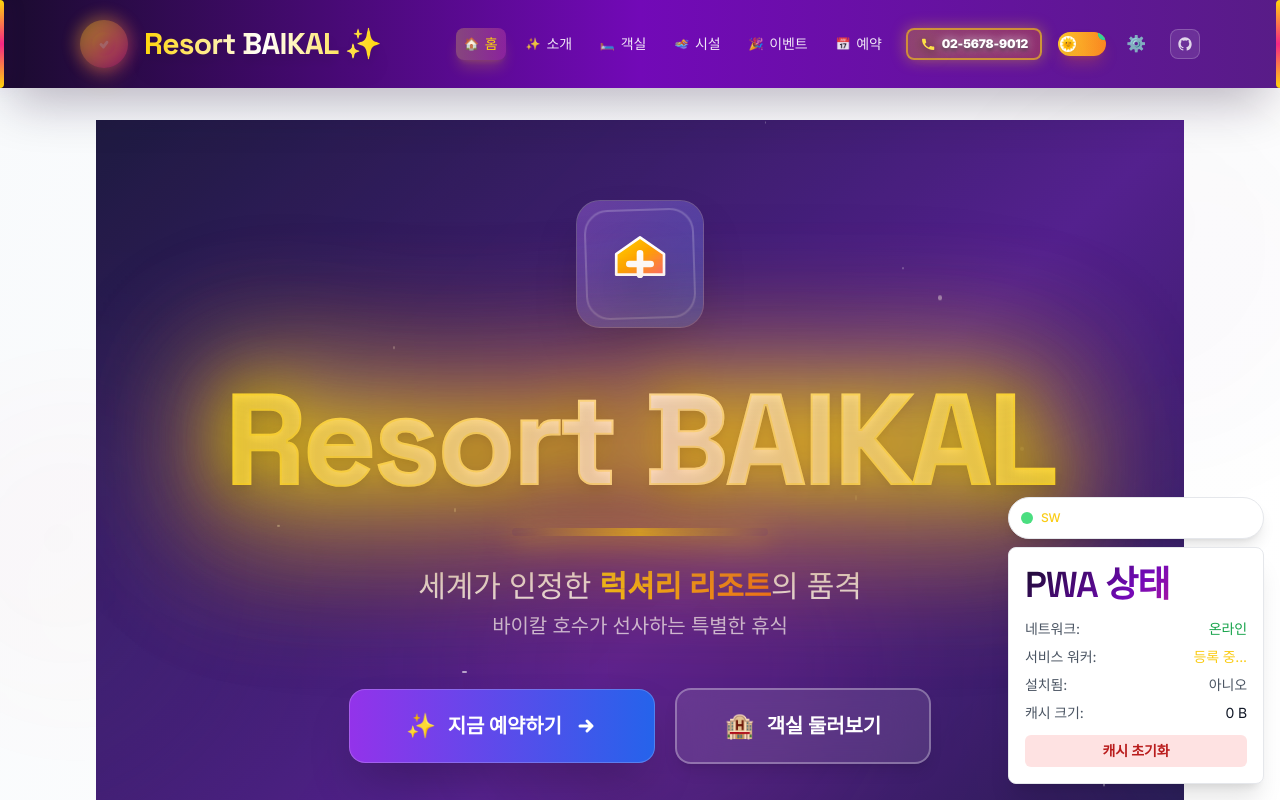
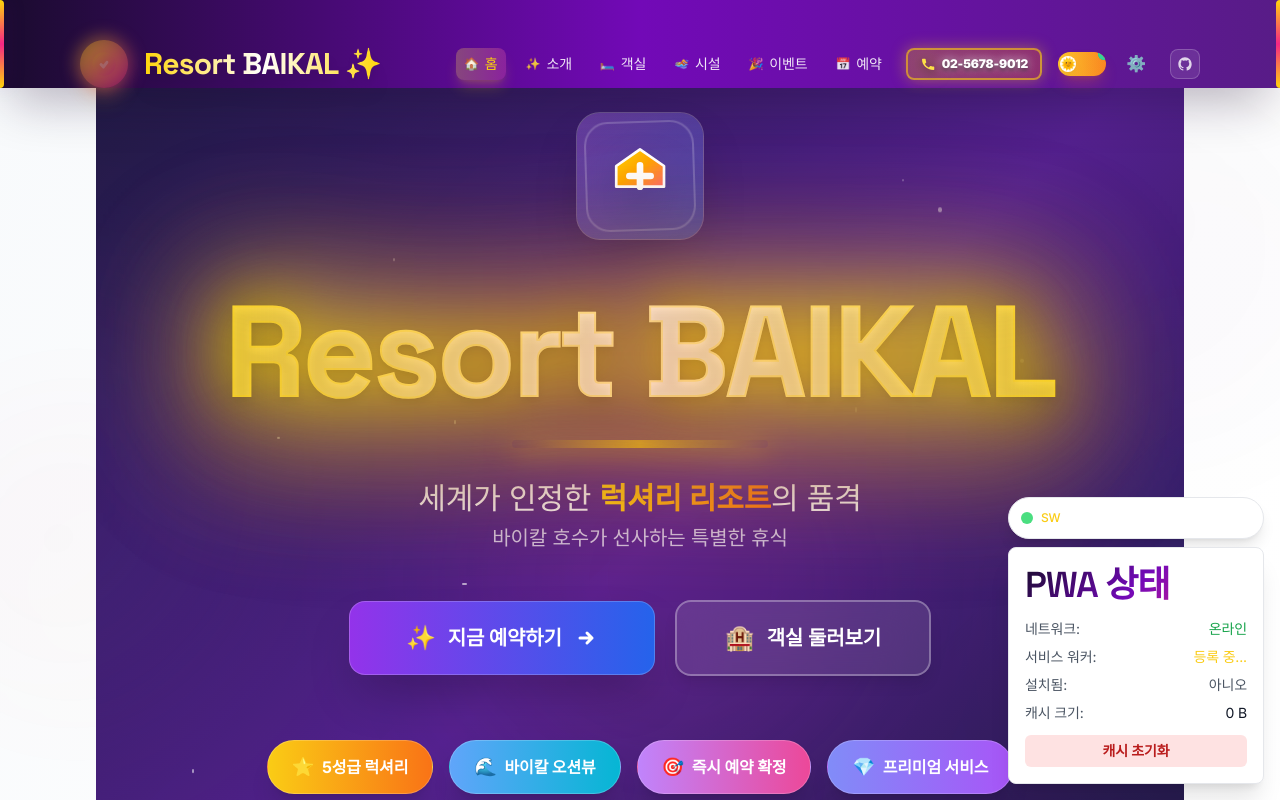
Before and after one commit to mxten777/mvp_project_26, a React (Vite) app: page / in a window 1280 px wide. Shown: the top 800 px of the page. Built offline with nearby package versions, Linux system fonts and the light colour scheme; a web font is replaced by a local one.

Commit message:
fix: apply KETRI UI standard

```diff
--- a/src/components/ScrollToTop.jsx
+++ b/src/components/ScrollToTop.jsx
@@ -9,12 +9,8 @@ const ScrollToTop = () => {
   const { pathname } = useLocation();
 
   useEffect(() => {
-    // 페이지 전환 시 즉시 상단으로 스크롤
-    window.scrollTo({
-      top: 0,
-      left: 0,
-      behavior: 'instant' // 부드러운 스크롤 대신 즉시 이동
-    });
+    // KETRI standard: remove JS-based scroll offset/scrollTo logic
+    // rely on CSS data-has-hero / :target rules instead
   }, [pathname]);
 
   return null; // 렌더링할 UI 없음
--- a/src/index.css
+++ b/src/index.css
@@ -682,3 +682,38 @@ button:active {
 .animate-shimmer {
   animation: shimmer 2s infinite;
 }
+
+
+/* KETRI UI Standard v1.0 - hero & header handling
+   Rely on CSS-only offset handling. Do NOT change --app-header-h value.
+   Home page uses data-hero-bleed, other top sections use data-has-hero.
+*/
+
+/* Ensure header respects token height */
+.app-header {
+  height: var(--app-header-h);
+  position: sticky;
+  top: 0;
+  z-index: 50;
+}
+.app-header .app-header-inner {
+  min-height: var(--app-header-h);
+  display: flex;
+  align-items: center;
+}
+
+/* Sections that sit below a fixed header should add this attribute */
+[data-has-hero] {
+  padding-top: var(--app-header-h);
+}
+
+/* Home-only: hero should bleed under the header */
+[data-hero-bleed] {
+  margin-top: calc(var(--app-header-h) * -1);
+  padding-top: 0;
+}
+
+/* Improve anchor/link navigation for headings within hero-handled sections */
+[data-has-hero] :where(h1,h2,h3,h4,h5,h6) {
+  scroll-margin-top: calc(var(--app-header-h) + 8px);
+}
--- a/src/pages/AdminDashboard.jsx
+++ b/src/pages/AdminDashboard.jsx
@@ -552,7 +552,7 @@ export default function AdminDashboard() {
                 <Link
                   to="/admin/rooms"
                   className="group block p-6 bg-gradient-to-br from-emerald-500 to-emerald-600 text-white rounded-2xl hover:from-emerald-600 hover:to-emerald-700 transition-all shadow-2xl hover:shadow-emerald-500/50 transform hover:scale-105 hover:-rotate-1 duration-300 relative overflow-hidden"
-                  onClick={() => window.scrollTo({ top: 0, behavior: 'instant' })}
+
                 >
                   <div className="absolute inset-0 bg-gradient-to-t from-black/10 to-transparent opacity-0 group-hover:opacity-100 transition-opacity"></div>
                   <div className="relative z-10">
@@ -565,7 +565,7 @@ export default function AdminDashboard() {
                 <Link
                   to="/admin/reservations"
                   className="group block p-6 bg-gradient-to-br from-blue-500 to-blue-600 text-white rounded-2xl hover:from-blue-600 hover:to-blue-700 transition-all shadow-2xl hover:shadow-blue-500/50 transform hover:scale-105 hover:rotate-1 duration-300 relative overflow-hidden"
-                  onClick={() => window.scrollTo({ top: 0, behavior: 'instant' })}
+
                 >
                   <div className="absolute inset-0 bg-gradient-to-t from-black/10 to-transparent opacity-0 group-hover:opacity-100 transition-opacity"></div>
                   <div className="relative z-10">
@@ -578,7 +578,7 @@ export default function AdminDashboard() {
                 <Link
                   to="/admin/reviews"
                   className="group block p-6 bg-gradient-to-br from-purple-500 to-purple-600 text-white rounded-2xl hover:from-purple-600 hover:to-purple-700 transition-all shadow-2xl hover:shadow-purple-500/50 transform hover:scale-105 hover:-rotate-1 duration-300 relative overflow-hidden"
-                  onClick={() => window.scrollTo({ top: 0, behavior: 'instant' })}
+
                 >
                   <div className="absolute inset-0 bg-gradient-to-t from-black/10 to-transparent opacity-0 group-hover:opacity-100 transition-opacity"></div>
                   <div className="relative z-10">
@@ -591,7 +591,7 @@ export default function AdminDashboard() {
                 <Link
                   to="/admin/users"
                   className="group block p-6 bg-gradient-to-br from-orange-500 to-orange-600 text-white rounded-2xl hover:from-orange-600 hover:to-orange-700 transition-all shadow-2xl hover:shadow-orange-500/50 transform hover:scale-105 hover:rotate-1 duration-300 relative overflow-hidden"
-                  onClick={() => window.scrollTo({ top: 0, behavior: 'instant' })}
+
                 >
                   <div className="absolute inset-0 bg-gradient-to-t from-black/10 to-transparent opacity-0 group-hover:opacity-100 transition-opacity"></div>
                   <div className="relative z-10">
```
